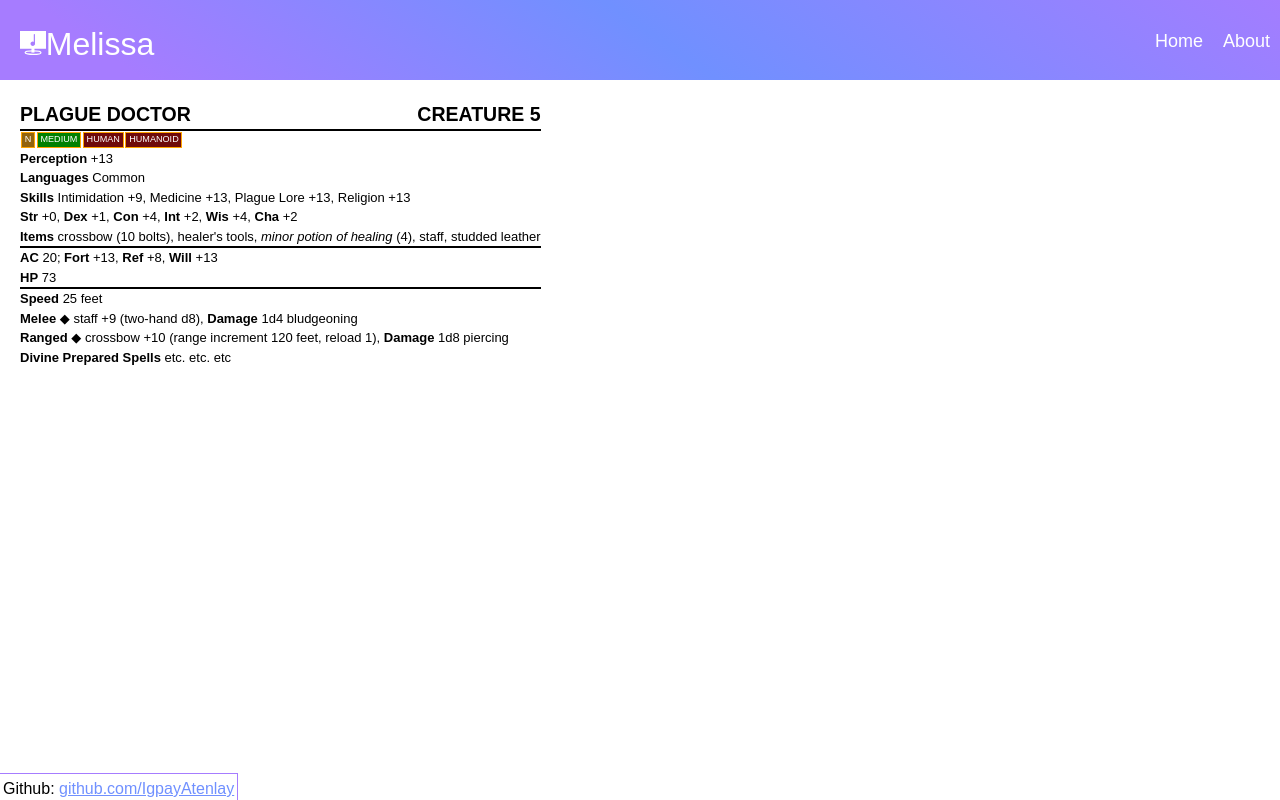
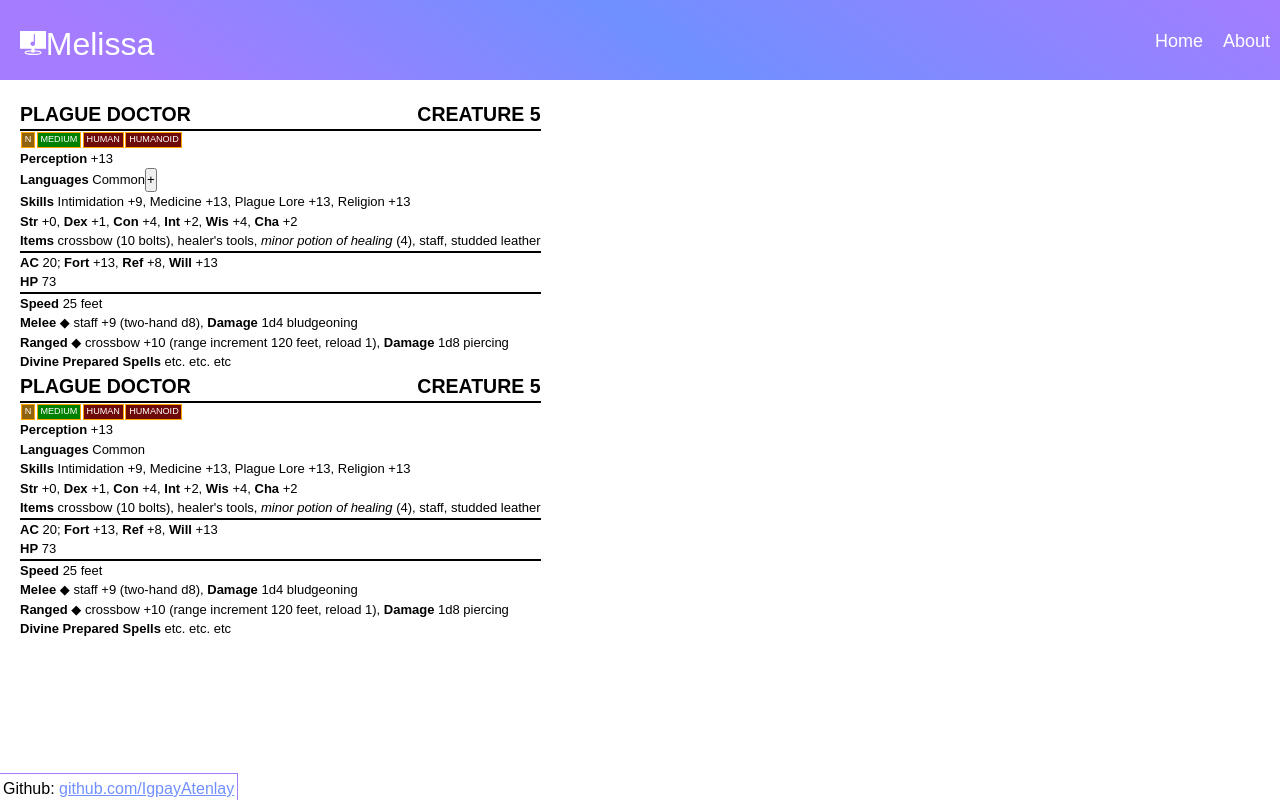
Before and after one commit to IgpayAtenlay/website, a React (Create React App) app in the folder client/: page /creatureCreator in a window 1280 px wide. Built offline with nearby package versions, Linux system fonts and the light colour scheme.

Commit message:
button to add languages

```diff
--- /dev/null
+++ b/client/src/css/creatureCreator/creatureForm.css
@@ -0,0 +1,52 @@
+.creatureForm {
+    font-size: small;
+}
+
+.creatureForm * {
+    margin: 0px;
+}
+
+.creatureForm > * {
+    border-style: solid;
+    border-width: 0px;
+    border-bottom-width: 2px;
+}
+
+.creatureForm .title {
+    display: flex;
+    justify-content: space-between;
+    font-weight: bold;
+    font-size: 1.5em;
+    font-stretch: condensed;
+}
+
+.creatureForm .tags {
+    font-stretch: condensed;
+    display: flex;
+}
+
+.creatureForm .tags p {
+    color: white;
+    font-size: 0.7em;
+    border-color: orange;
+    border-style: solid;
+    border-width: 0.1em;
+    padding: 0px 0.3em;
+    margin: 0.1em;
+}
+
+.creatureForm .orange {
+    background-color: rgb(145, 99, 14);
+}
+
+.creatureForm .green {
+    background-color: green;
+}
+
+.creatureForm .red {
+    background-color: rgb(111, 10, 10);
+}
+
+.creatureForm .other {
+    border-width: 0px;
+}
--- /dev/null
+++ b/client/src/pages/creatureCreator/addLanguage.jsx
@@ -0,0 +1,14 @@
+import {useContext} from 'react';
+import {CreatureContext} from "./index";
+
+export default function AddLanguage() {
+    var {creature, setCreature} = useContext(CreatureContext);
+
+    return <button onClick={() => {
+        creature.languages.push("common");
+        setCreature(prevCreature => ({
+            ...prevCreature,
+            languages: prevCreature.languages
+            }));
+      }}>+</button>;
+}
--- /dev/null
+++ b/client/src/pages/creatureCreator/creatureForm.jsx
@@ -0,0 +1,41 @@
+import "../../css/creatureCreator/creatureForm.css";
+
+import {useContext} from 'react';
+import {CreatureContext} from "./index";
+
+import Tags from "./tags";
+import Skills from "./skills";
+import Languages from "./languages";
+import AddLanguage from "./addLanguage";
+import Items from "./items";
+import Weapons from "./weapons";
+
+export default function CreatureForm() {
+    var {creature, setCreature} = useContext(CreatureContext);
+
+    return (<div class="creatureForm">
+        <div class="title">
+            <p class="name">{creature.name.toUpperCase()}</p>
+            <p class="level">{creature.type.toUpperCase()} {creature.level}</p>
+        </div>
+        <div class="stats">
+            <Tags tags={creature.tags} />
+            <div class="proficiency">
+                <p><b>Perception</b> +{creature.perception}</p>
+                <p><b>Languages</b> <Languages languages={creature.languages} /><AddLanguage /></p>
+                <p><b>Skills</b> <Skills skills={creature.skills}/></p>
+                <p><b>Str</b> +{creature.abilities.str}, <b>Dex</b> +{creature.abilities.dex}, <b>Con</b> +{creature.abilities.con}, <b>Int</b> +{creature.abilities.int}, <b>Wis</b> +{creature.abilities.wis}, <b>Cha</b> +{creature.abilities.cha}</p>
+                <p><b>Items</b> <Items items={creature.items} /></p>
+            </div>
+        </div>
+        <div class="defenses">
+            <p><b>AC</b> {creature.defences.ac}; <b>Fort</b> +{creature.defences.fort}, <b>Ref</b> +{creature.defences.ref}, <b>Will</b> +{creature.defences.will}</p>
+            <p><b>HP</b> {creature.defences.hp}</p>
+        </div>
+        <div class="other">
+            <p><b>Speed</b> {creature.speed} feet</p>
+            <Weapons weapons={creature.weapons}/>
+            <p><b>Divine Prepared Spells</b> etc. etc. etc</p>
+        </div>
+    </div>);
+}
--- a/client/src/pages/creatureCreator/index.jsx
+++ b/client/src/pages/creatureCreator/index.jsx
@@ -1,7 +1,12 @@
+import {useState, createContext, useContext} from 'react';
 import "../../css/creatureCreator/index.css";
 import Creature from "./creature";
+import CreatureForm from "./creatureForm";
 
-var creature = {
+export var CreatureContext = createContext(null);
+
+export default function CreatureCreator() {
+    var [creature, setCreature] = useState({
         name: "plague doctor",
         type: "creature",
         level: 5,
@@ -101,10 +106,12 @@ var creature = {
                 description: "When the plague doctor casts heal, they roll d10s instead of d8s."
             }
         ]
-}
+    });
 
-export default function CreatureCreator() {
     return (<div class="creatureCreator">
+        <CreatureContext.Provider value={{creature, setCreature}}>
+            <CreatureForm creature={creature}/>
             <Creature creature={creature}/>
+        </CreatureContext.Provider>
     </div>);
 }
```
Lines whose indentation alone changed are shown as unchanged.
